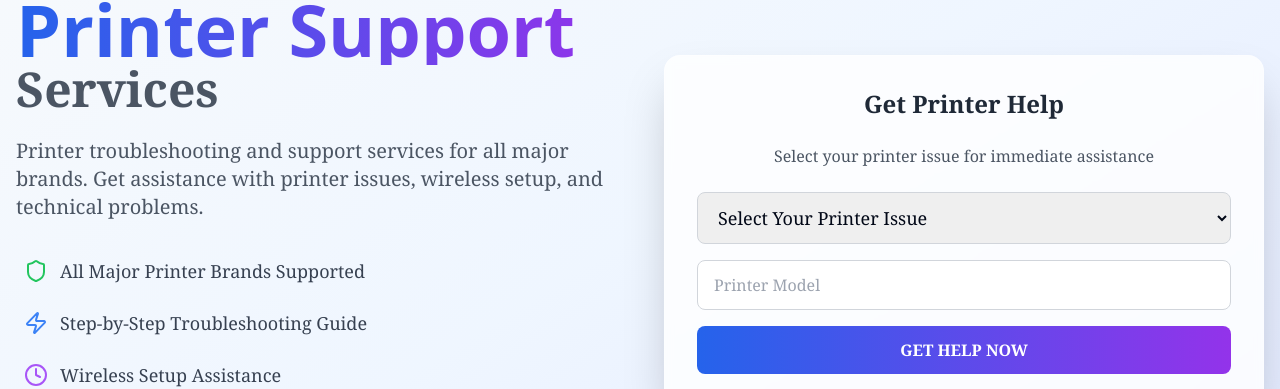
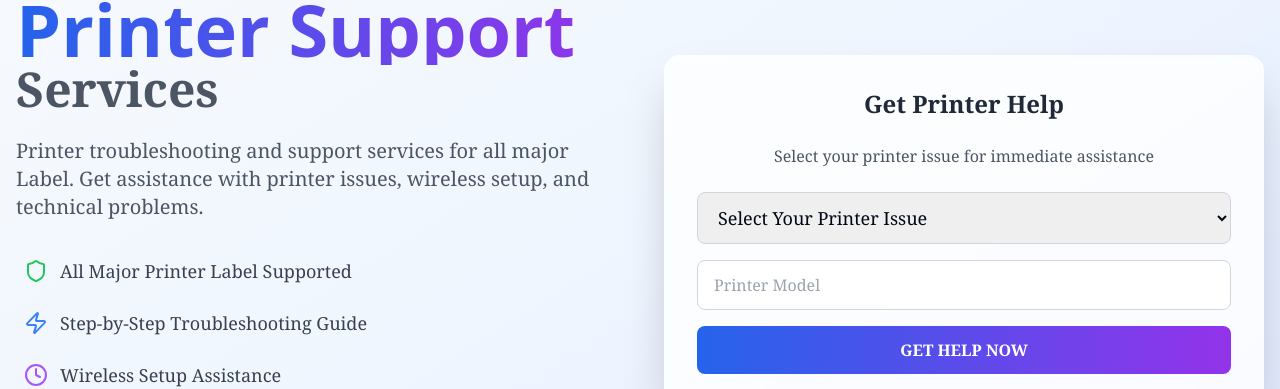
Before and after one commit to Ravijha11/setupprinter, a React (Vite) app: page / in a window 1280 px wide. Shown: the part 293-682 px from the top of the page. Built offline with nearby package versions, Linux system fonts and the light colour scheme.

Commit message:
Update Hero.tsx

```diff
--- a/src/components/Hero.tsx
+++ b/src/components/Hero.tsx
@@ -60,7 +60,7 @@ const Hero = () => {
   };
 
   const features = [
-    { icon: Shield, text: "All Major Printer Brands Supported", color: "text-green-500" },
+    { icon: Shield, text: "All Major Printer Label Supported", color: "text-green-500" },
     { icon: Zap, text: "Step-by-Step Troubleshooting Guide", color: "text-blue-500" },
     { icon: Clock, text: "Wireless Setup Assistance", color: "text-purple-500" },
     { icon: Users, text: "Available 24/7 for printer support", color: "text-orange-500" }
@@ -93,7 +93,7 @@ const Hero = () => {
                 className="text-base sm:text-lg lg:text-xl text-gray-600 leading-relaxed font-serif"
                 variants={itemVariants}
               >
-                Printer troubleshooting and support services for all major brands.
+                Printer troubleshooting and support services for all major Label.
                 Get assistance with printer issues, wireless setup, and technical problems.
               </motion.p>
             </div>
```
